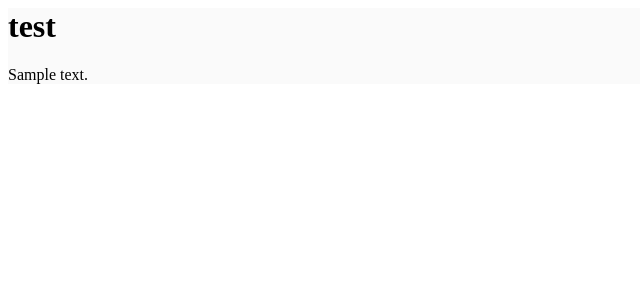
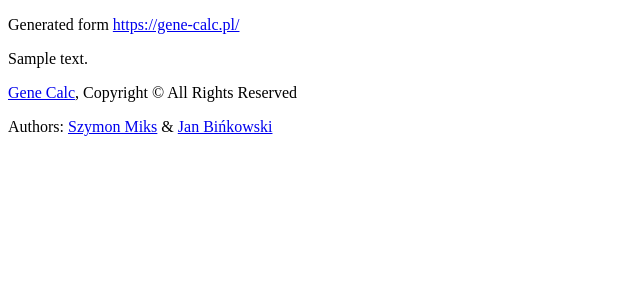
Before and after one commit to szymon6927/bio-gen-calc, a Flask app: template app/templates/utils/pdf_template.html in a window 1280 px wide. Shown: the top 300 px of the page, without its empty margins (0-640 px from the left). Run offline with Flask 2, Linux system fonts and the light colour scheme; the template is opened without the code that fills it: most values are stand-ins (such as "Sample title", 1, 10 or a date in 2020); parts of the project's set-up code (start-up, migrations or seed data) failed here and were passed over.

Commit message:
add template for pdf

```diff
--- a/app/templates/utils/pdf_template.html
+++ b/app/templates/utils/pdf_template.html
@@ -1,10 +1,36 @@
-  <style>
-    .pdf-wrapper {
-      background: #fafafa;
-    }
-  </style>
+<!doctype html>
+<html lang="en">
+<head>
+  <meta charset="utf-8">
+  <meta name="viewport" content="width=device-width, initial-scale=1, shrink-to-fit=no">
+  <meta name="pdfkit-page-size" content="Legal"/>
+  <meta name="pdfkit-orientation" content="Portrait"/>
+  <title>Gene Calc - PDF results</title>
+  <meta name="author" content="Gene Calc - Szymon Miks, Jan Binkowski">
+</head>
+<body>
+<div class="main-container">
 
-  <div class="pdf-wrapper">
-    <h1>test</h1>
+  <div class="container">
+    <p class="text-left">Generated form <a href="https://gene-calc.pl/" target="_blank">https://gene-calc.pl/</a></p>
     {{ content|safe }}
   </div>
+
+  <footer class="footer mt-4">
+    <div class="container">
+      <div class="row">
+        <div class="col-md-6 col-sm-6 col-xs-12 text-left">
+          <p class="app-name"><a href="https://gene-calc.pl/">Gene Calc</a>, Copyright © All Rights Reserved</p>
+        </div>
+        <div class="col-md-6 col-sm-6 col-xs-12 text-right">
+          <p>
+            Authors: <a href="mailto:miks.szymon@gmail.com">Szymon Miks</a> &amp;
+            <a href="mailto:jan.binkowski96@gmail.com">Jan Bińkowski</a>
+          </p>
+        </div>
+      </div>
+    </div>
+  </footer>
+</div>
+</body>
+</html>
```
